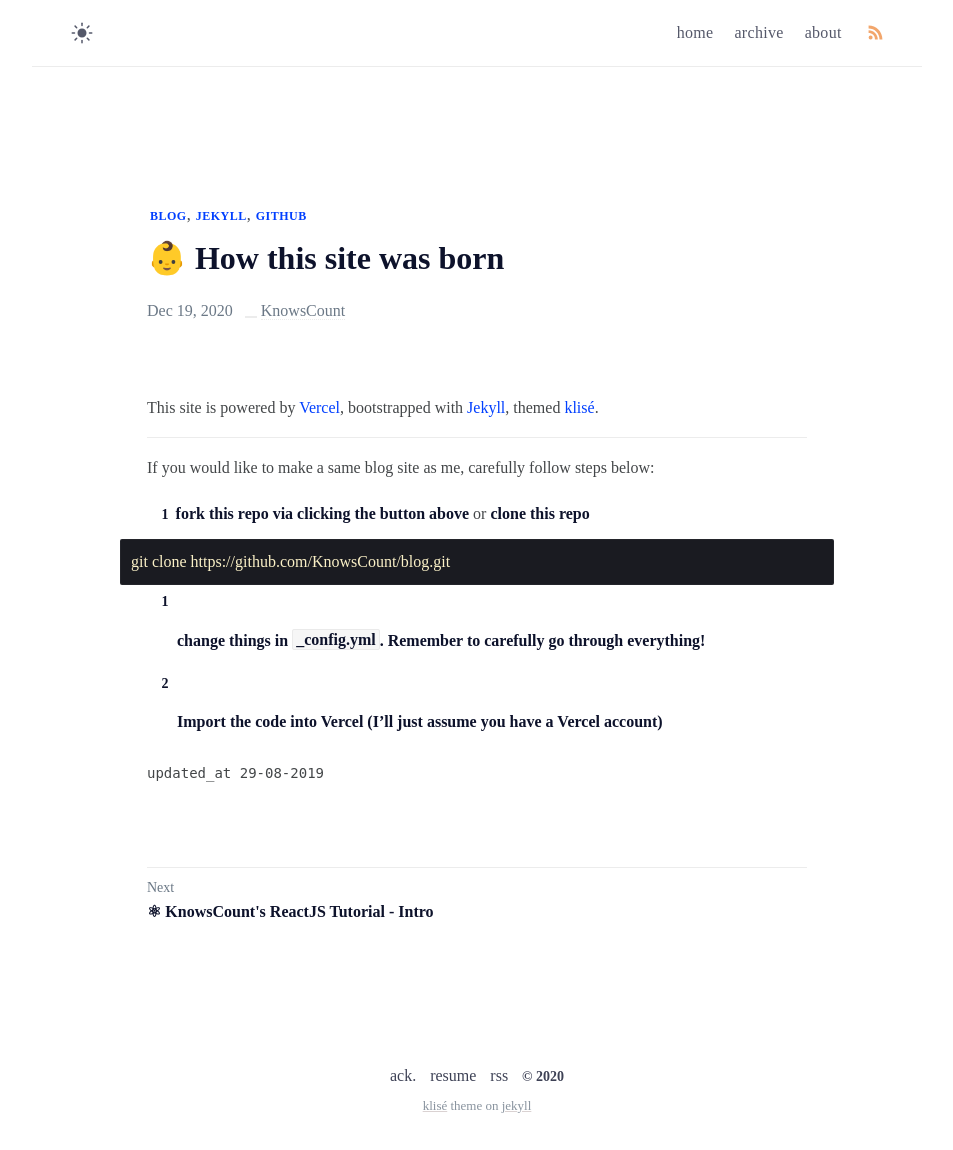
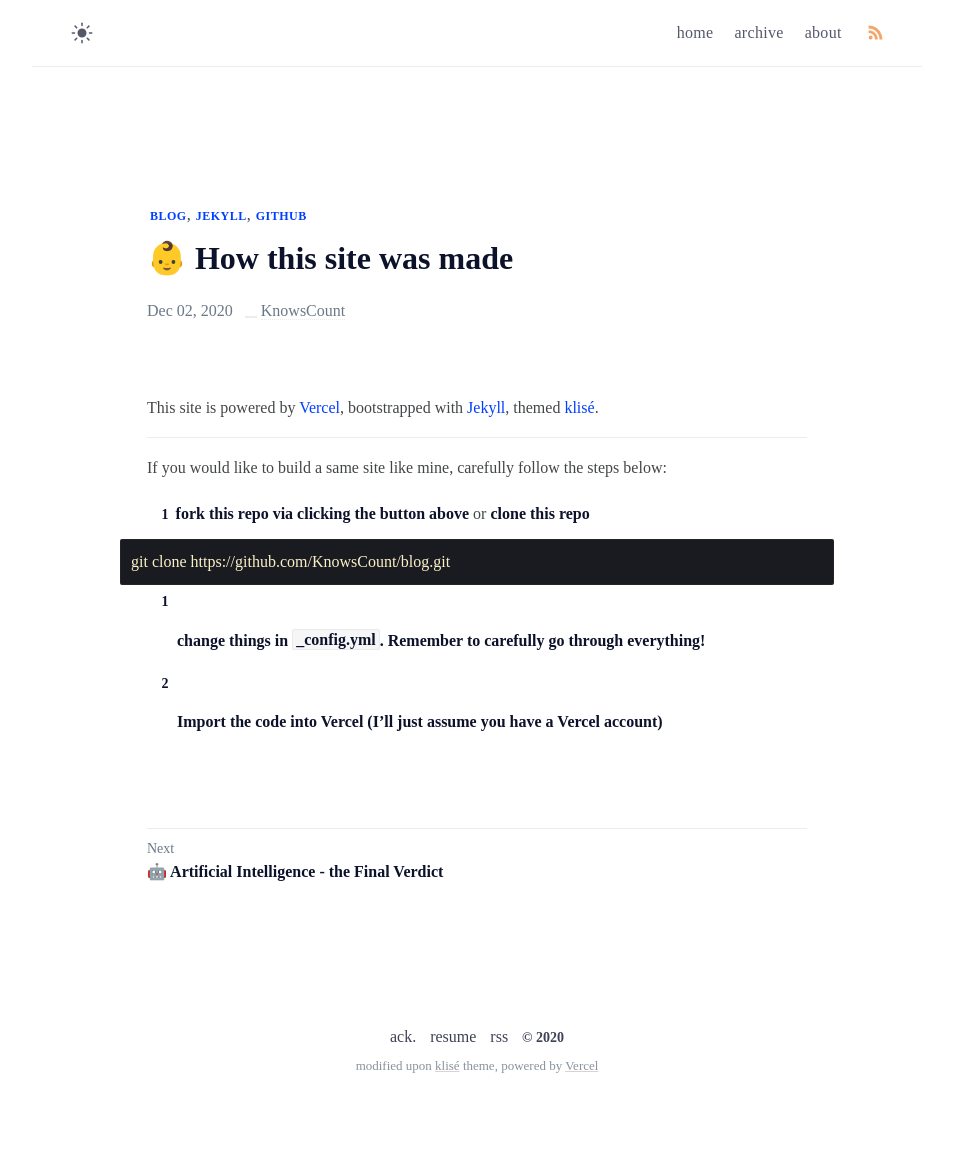
Before and after one commit to KnowsCount/blog, a Jekyll site: the page built from _posts/how-this-site-was-made/2020-12-02-how-this-site-was-made.md, in a window 1280 px wide. Shown: the whole page, without its empty margins (163-1116 px from the left). Built offline with Jekyll 4.4.1, drawn with Linux system fonts in a browser that asks for light colours; after the commit the page ends 1110 px from its top, so only the background shows below that.

Commit message:
smallSmaillFixes@20122020

```diff
--- a/_includes/footer.html
+++ b/_includes/footer.html
@@ -5,15 +5,16 @@
 	<span class="footer_item">&copy; {{ site.time | date: "%Y" }}</span>
 	<small class="footer_copyright">
 		<!-- Klisé Theme: https://github.com/piharpi/jekyll-klise -->
+		modified upon
 		<a
 			href="https://github.com/piharpi/jekyll-klise"
 			target="_blank"
 			rel="noreferrer noopener"
 			>klisé</a
 		>
-    theme on
-    <a href="https://jekyllrb.com" target="_blank" rel="noreferrer noopener"
-      >jekyll</a
+		theme, powered by
+		<a href="https://vercel.com" target="_blank" rel="nonreferrer noopener"
+			>Vercel</a
 		>
 	</small>
 </footer>
@@ -25,14 +26,13 @@
 	var galite = galite || {};
 	galite.UA = "{{ site.google_analytics }}";
 </script>
-{%- endif -%}
-{%- if page.url == '/archive/' -%}
+{%- endif -%} {%- if page.url == '/archive/' -%}
 <script src="/assets/js/search.min.js"></script>
 <script>
 	var sjs = SimpleJekyllSearch({
-      searchInput: document.getElementById('search-input'),
-      resultsContainer: document.getElementById('search-results'),
-      json: '/assets/search.json',
+		searchInput: document.getElementById("search-input"),
+		resultsContainer: document.getElementById("search-results"),
+		json: "/assets/search.json",
 	});
 </script>
 {%- endif -%}
--- a/_posts/how-this-site-was-made/2020-12-19-how-this-site-was-made.md
+++ b/_posts/how-this-site-was-made/2020-12-02-how-this-site-was-made.md
@@ -1,7 +1,6 @@
 ---
-title: 👶 How this site was born
-date: 2020-12-19 21:45:47
-modified: 2019-08-29 09:24:47 +07:00
+title: 👶 How this site was made
+date: 2020-12-02 21:45:47
 tags: [blog, jekyll, github]
 description: All the services are free, a source code this site placed on github repository and intergration with netlify service, another service that you can use is github page for hosting your own static site.
 ---
@@ -10,7 +9,7 @@ This site is powered by [Vercel](https://vercel.com/), bootstrapped with [Jekyll
 
 ---
 
-If you would like to make a same blog site as me, carefully follow steps below:
+If you would like to build a same site like mine, carefully follow the steps below:
 
 1. **fork this repo via clicking the button above** or **clone this repo**
 
--- a/_posts/react-tut/2020-12-20-react-tutorial.md
+++ b/_posts/react-tut/2020-12-19-react-tutorial.md
@@ -1,6 +1,6 @@
 ---
-title: ⚛︎ KnowsCount's ReactJS Tutorial - Intro
-date: 2020-12-20 00:15:00
+title: ⚛︎ ReactJS Tutorial - Intro
+date: 2020-12-19 00:15:00
 tags: [tutorial, ReactJS, code]
 description: a beauteous content sharing platform solution orchestrated to be sexy and concise.
 ---
```
Also changed, not shown: _posts/artificial-intelligence-is-the-final-verdict/2020-12-20-artificial-intelligence-is-the-final-verdict.md (+3 -3 lines), _posts/english-community/2020-12-20-shakaspeare-community.md (+2 -2 lines). Lines whose indentation alone changed are shown as unchanged.
